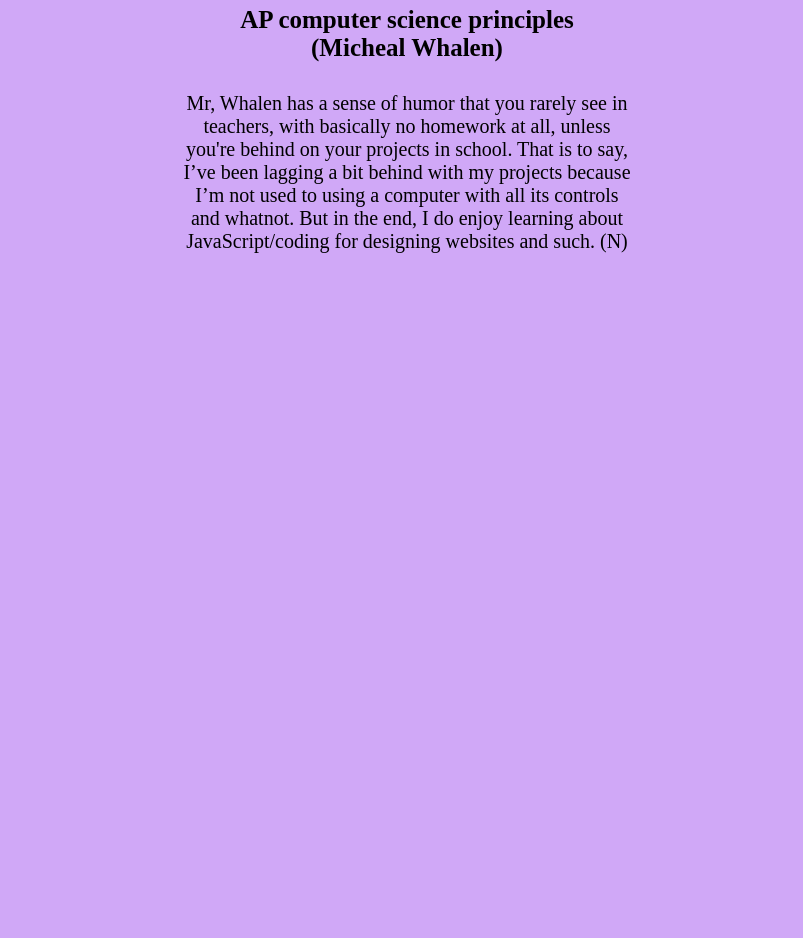
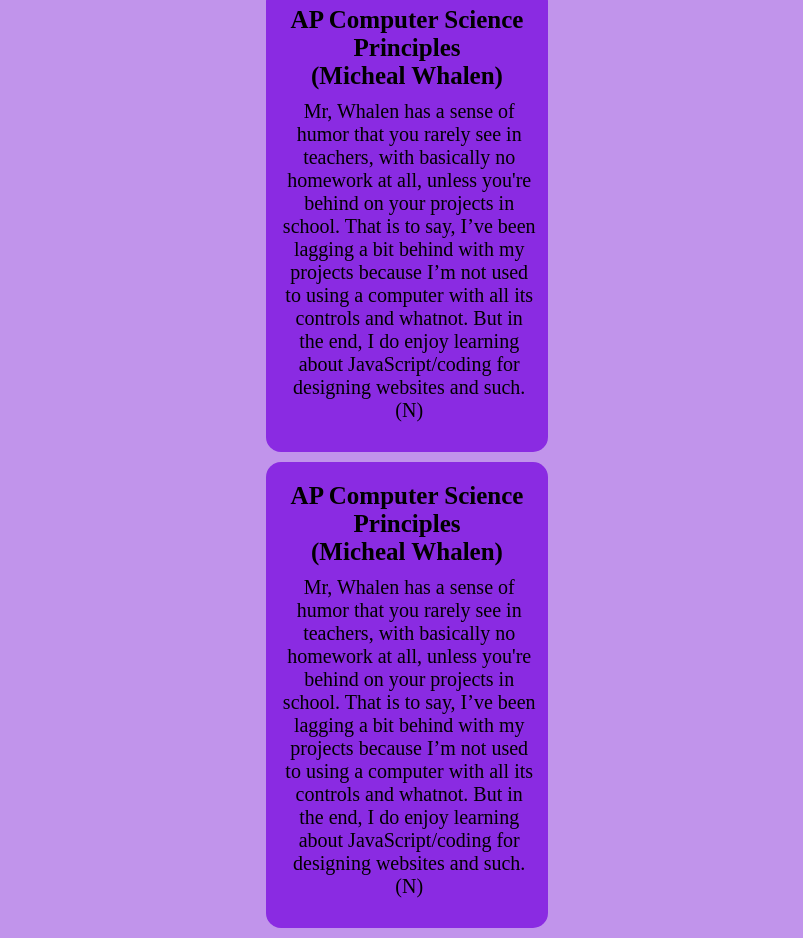
Before and after one commit to staten-island-tech/flex-box-gallery-AngelaW45, a plain HTML site: page index.html in a window 1280 px wide. Shown: the part 399-1337 px from the top of the page, without its empty margins (233-1036 px from the left). Before the commit the page ends 800 px from the top, so only its background shows below. Drawn offline with Linux system fonts and the light colour scheme.

Commit message:
flexbox 5

```diff
--- a/index.html
+++ b/index.html
@@ -27,7 +27,20 @@
     </div>
 
     <div class="box">
-      <h3>AP computer science principles</h3>
+      <h3>AP Computer Science Principles</h3>
+      <h3>(Micheal Whalen)</h3>
+      <p class="text">
+        Mr, Whalen has a sense of humor that you rarely see in teachers, with
+        basically no homework at all, unless you're behind on your projects in
+        school. That is to say, I’ve been lagging a bit behind with my projects
+        because I’m not used to using a computer with all its controls and
+        whatnot. But in the end, I do enjoy learning about JavaScript/coding for
+        designing websites and such. (N)
+      </p>
+    </div>
+
+    <div class="box">
+      <h3>AP Computer Science Principles</h3>
       <h3>(Micheal Whalen)</h3>
       <p class="text">
         Mr, Whalen has a sense of humor that you rarely see in teachers, with
--- a/style.css
+++ b/style.css
@@ -3,10 +3,13 @@ body,
 * {
 padding: 0;
 margin: 0;
-background-color: rgb(208, 168, 247);
 box-sizing: border-box;
 font-size: 62.5%; /* Normally 100% is 16px, we want the size to be 10pz, so we do 62.5% */
 }
+body {
+    background-color: rgb(193, 148, 235);
+}
+
 .parent {
     font-size: 2rem;
     text-align: center;
@@ -27,13 +30,15 @@ font-size: 62.5%; /* Normally 100% is 16px, we want the size to be 10pz, so we d
 }
 .box {
     font-size: 4rem;
+    background-color: blueviolet;
+    width: 22vw;
+    padding: 20px 15px 20px 15px;
+    margin: 10px auto;
     text-align: center;
-    margin-top: 3rem;
+    border-radius: 15px;
 }
-
 .text {
     font-size: 2rem;
-    text-align: center;
-    width: 45rem;
-    margin: 3rem auto auto auto;
+    width: 20vw;
+    margin: 10px auto;
 }
```
